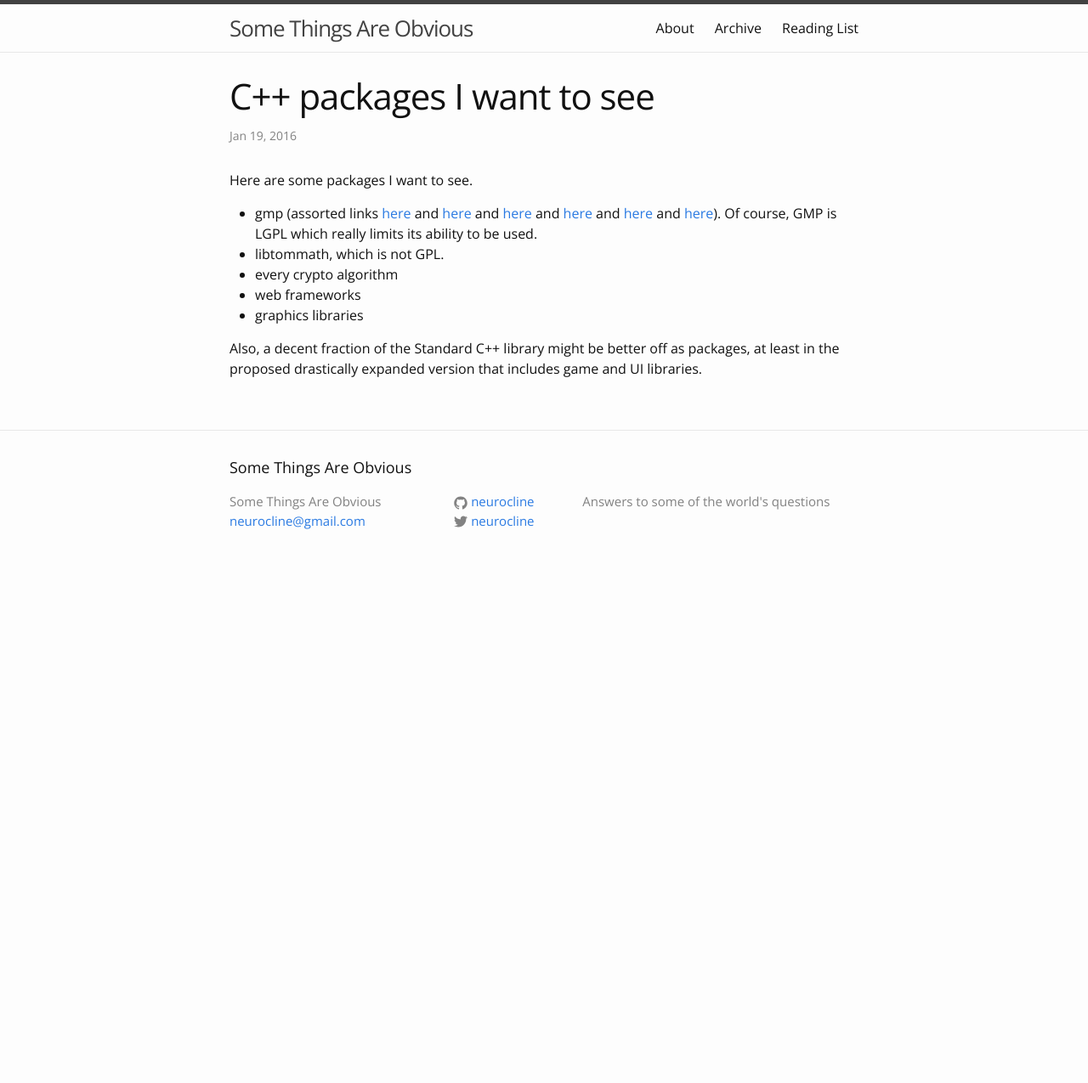
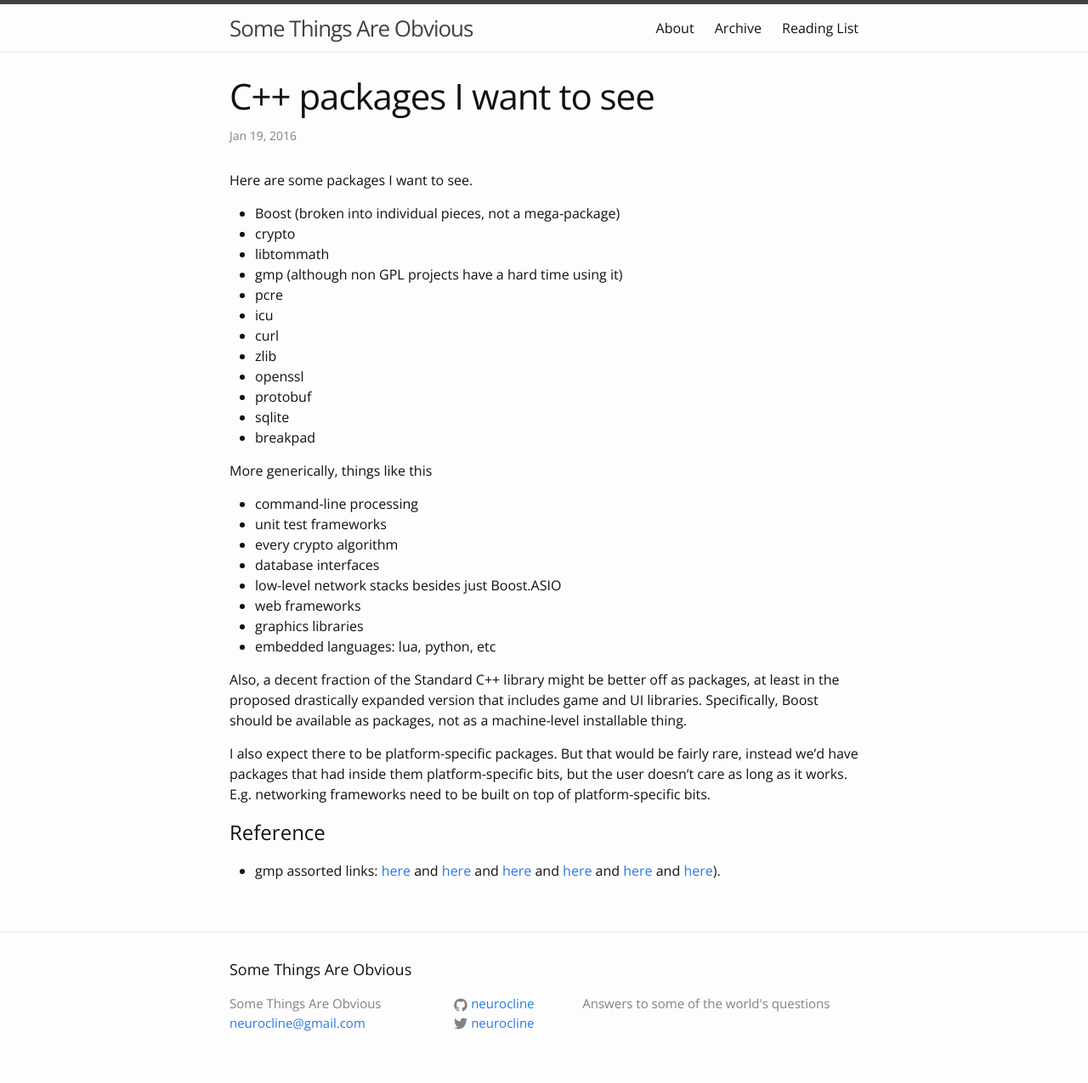
Before and after one commit to neurocline/neurocline.github.io, a Jekyll site: the page built from _posts/2016-01-19-cpp-packages-i-want-to-see.markdown, in a window 1280 px wide. Shown: the whole page at 85% size. Built offline with Jekyll 4.4.1, drawn with Linux system fonts in a browser that asks for light colours; before the commit the page ends 900 px from its top, so only the background shows below that.

Commit message:
Updated package notes

```diff
--- a/_posts/2016-01-19-cpp-packages-i-want-to-see.markdown
+++ b/_posts/2016-01-19-cpp-packages-i-want-to-see.markdown
@@ -8,11 +8,38 @@ tags: c++ programming
 
 Here are some packages I want to see.
 
-* gmp (assorted links [here](https://www.reddit.com/r/haskell/comments/1twtvm/the_problem_with_integer/) and [here](https://news.ycombinator.com/item?id=6990233) and [here](https://en.wikipedia.org/wiki/GNU_Multiple_Precision_Arithmetic_Library) and [here](https://gmplib.org/) and [here](https://github.com/gx/gmp) and [here](https://github.com/ncw/gmp)). Of course, GMP is LGPL which really limits its ability to be used.
-* libtommath, which is not GPL.
+* Boost (broken into individual pieces, not a mega-package)
+* crypto
+* libtommath
+* gmp (although non GPL projects have a hard time using it)
+* pcre
+* icu
+* curl
+* zlib
+* openssl
+* protobuf
+* sqlite
+* breakpad
+
+More generically, things like this
+
+* command-line processing
+* unit test frameworks
 * every crypto algorithm
+* database interfaces
+* low-level network stacks besides just Boost.ASIO
 * web frameworks
 * graphics libraries
+* embedded languages: lua, python, etc
 
 Also, a decent fraction of the Standard C++ library might be better off as packages, at least in the proposed
-drastically expanded version that includes game and UI libraries.
+drastically expanded version that includes game and UI libraries. Specifically, Boost should be available
+as packages, not as a machine-level installable thing.
+
+I also expect there to be platform-specific packages. But that would be fairly rare, instead we'd
+have packages that had inside them platform-specific bits, but the user doesn't care as long as it
+works. E.g. networking frameworks need to be built on top of platform-specific bits.
+
+# Reference
+
+* gmp assorted links: [here](https://www.reddit.com/r/haskell/comments/1twtvm/the_problem_with_integer/) and [here](https://news.ycombinator.com/item?id=6990233) and [here](https://en.wikipedia.org/wiki/GNU_Multiple_Precision_Arithmetic_Library) and [here](https://gmplib.org/) and [here](https://github.com/gx/gmp) and [here](https://github.com/ncw/gmp)).
```
